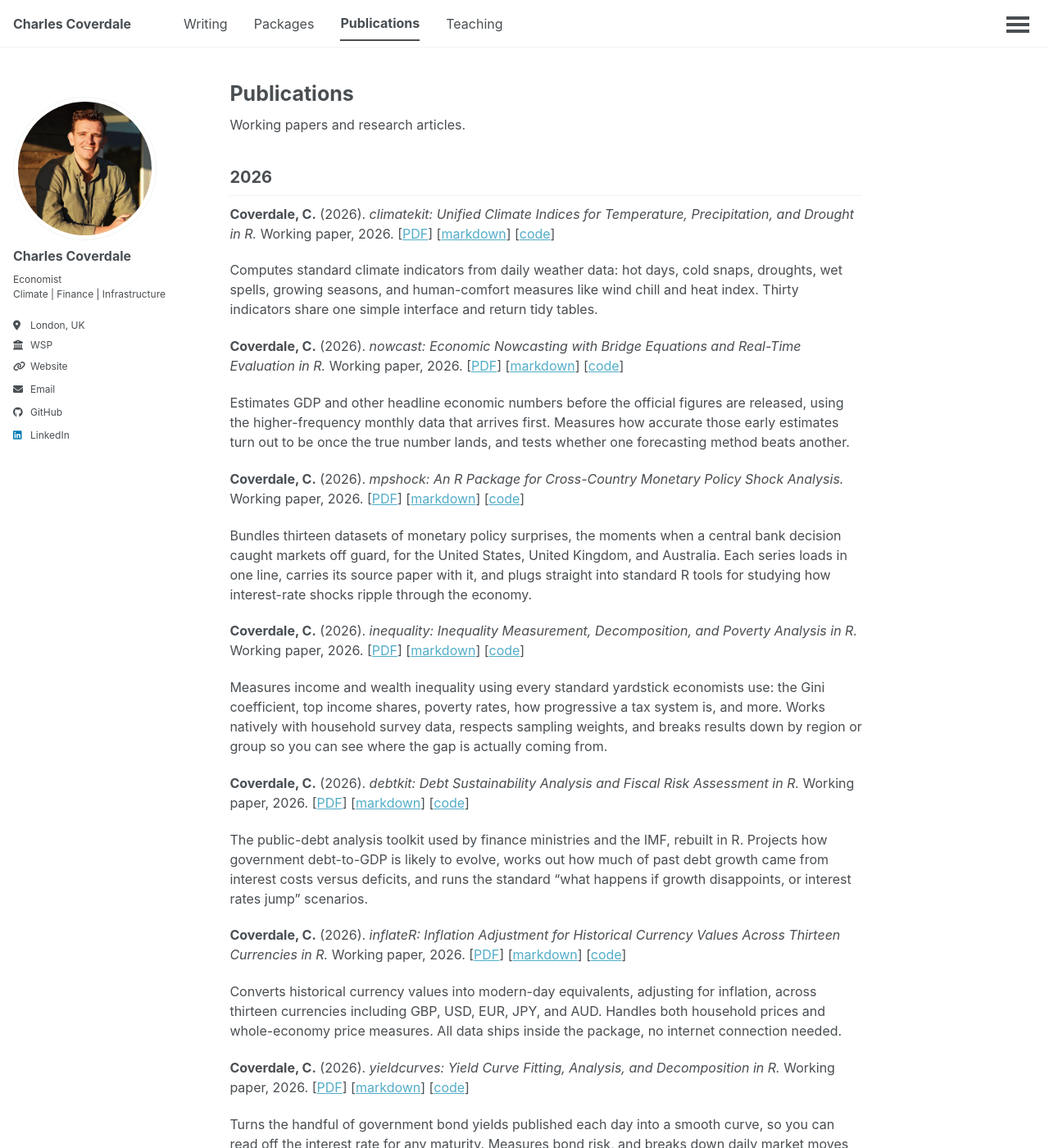
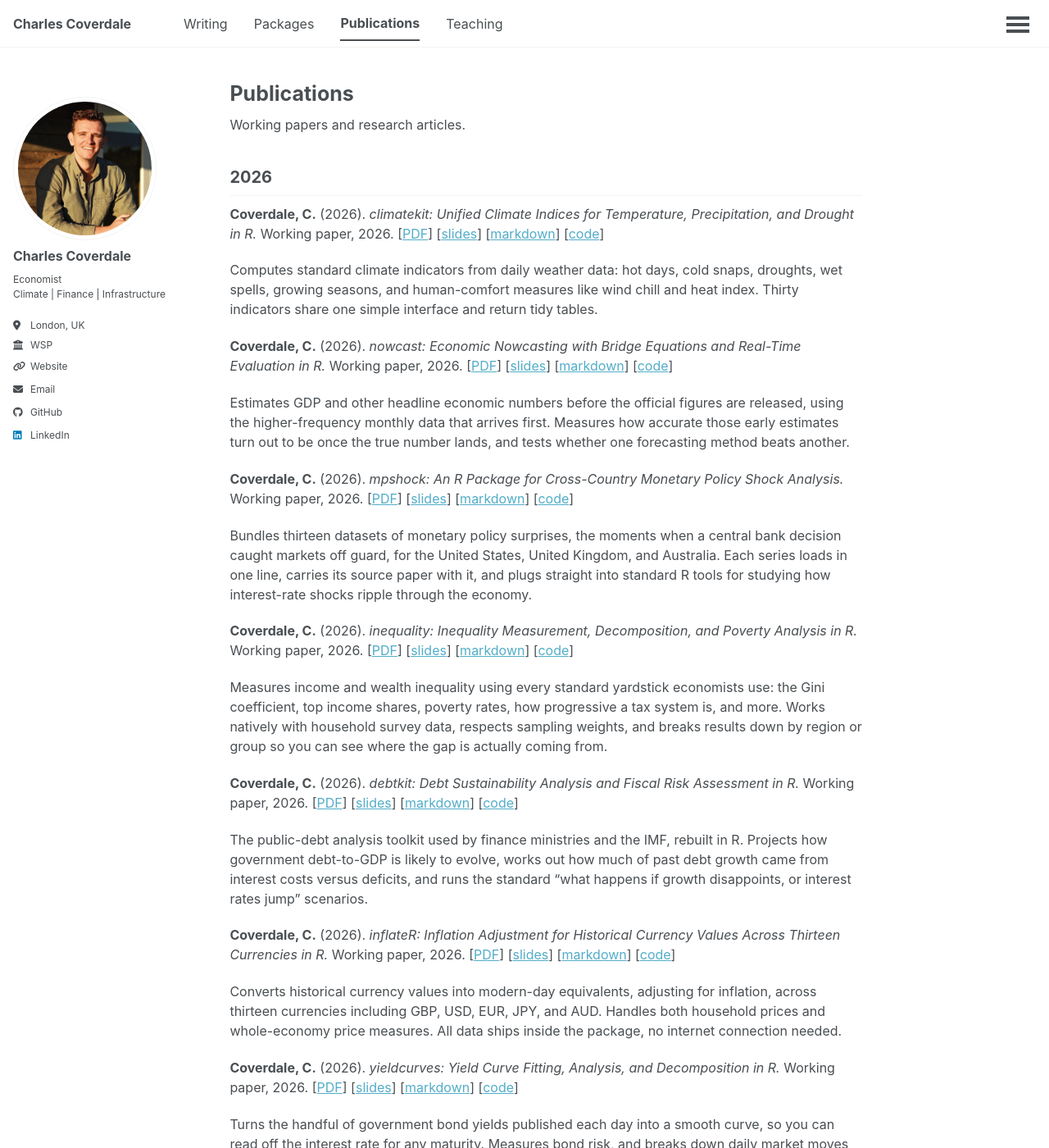
Before and after one commit to charlescoverdale/charlescoverdale.github.io, a Jekyll site: the page built from _pages/publications.md, in a window 1280 px wide and 1400 px high. Shown: the whole window at 82% size. Built offline with Jekyll 4.4.1, drawn with Linux system fonts in a browser that asks for light colours; a script that is not in the unit is left out.

Commit message:
Add 14-slide conference decks for all 2026 working papers
Each paper now has an accompanying presentation PDF alongside the
journal article. The decks target a 10-12 minute conference talk
(AEA, RES, EEA, UseR!) and follow a consistent 14-slide structure:
title, question, motivation, existing tools, contribution, breadth
gallery, formulas, architecture, usage, case setup, hero figure,
deep dive, limitations, contact with QR code to the paper.

Styled after the latextemplates.com Beamer Presentation: rounded
blue title block with drop shadow, solid blue footer with author,
short title, date, and slide number. Rendered via Quarto Beamer
with xelatex + unicode-math.

Each deck's final slide carries a QR code pointing to the paper
PDF at charlescoverdale.github.io/files/coverdale_<pkg>_2026.pdf,
verified by decoding with OpenCV.

```diff
--- a/_pages/publications.md
+++ b/_pages/publications.md
@@ -9,34 +9,34 @@ Working papers and research articles.
 
 ## 2026
 
-**Coverdale, C.** (2026). *climatekit: Unified Climate Indices for Temperature, Precipitation, and Drought in R.* Working paper, 2026. \[[PDF](/files/coverdale_climatekit_2026.pdf)\] \[[markdown](https://github.com/charlescoverdale/climatekit/blob/main/paper/rj_submit/climatekit.Rmd)\] \[[code](https://github.com/charlescoverdale/climatekit)\]
+**Coverdale, C.** (2026). *climatekit: Unified Climate Indices for Temperature, Precipitation, and Drought in R.* Working paper, 2026. \[[PDF](/files/coverdale_climatekit_2026.pdf)\] \[[slides](/files/coverdale_climatekit_slides_2026.pdf)\] \[[markdown](https://github.com/charlescoverdale/climatekit/blob/main/paper/rj_submit/climatekit.Rmd)\] \[[code](https://github.com/charlescoverdale/climatekit)\]
 
 Computes standard climate indicators from daily weather data: hot days, cold snaps, droughts, wet spells, growing seasons, and human-comfort measures like wind chill and heat index. Thirty indicators share one simple interface and return tidy tables.
 
-**Coverdale, C.** (2026). *nowcast: Economic Nowcasting with Bridge Equations and Real-Time Evaluation in R.* Working paper, 2026. \[[PDF](/files/coverdale_nowcast_2026.pdf)\] \[[markdown](https://github.com/charlescoverdale/nowcast/blob/main/paper/rj_submit/nowcast.Rmd)\] \[[code](https://github.com/charlescoverdale/nowcast)\]
+**Coverdale, C.** (2026). *nowcast: Economic Nowcasting with Bridge Equations and Real-Time Evaluation in R.* Working paper, 2026. \[[PDF](/files/coverdale_nowcast_2026.pdf)\] \[[slides](/files/coverdale_nowcast_slides_2026.pdf)\] \[[markdown](https://github.com/charlescoverdale/nowcast/blob/main/paper/rj_submit/nowcast.Rmd)\] \[[code](https://github.com/charlescoverdale/nowcast)\]
 
 Estimates GDP and other headline economic numbers before the official figures are released, using the higher-frequency monthly data that arrives first. Measures how accurate those early estimates turn out to be once the true number lands, and tests whether one forecasting method beats another.
 
-**Coverdale, C.** (2026). *mpshock: An R Package for Cross-Country Monetary Policy Shock Analysis.* Working paper, 2026. \[[PDF](/files/coverdale_mpshock_2026.pdf)\] \[[markdown](https://github.com/charlescoverdale/mpshock/blob/main/paper/rj_submit/mpshock.Rmd)\] \[[code](https://github.com/charlescoverdale/mpshock)\]
+**Coverdale, C.** (2026). *mpshock: An R Package for Cross-Country Monetary Policy Shock Analysis.* Working paper, 2026. \[[PDF](/files/coverdale_mpshock_2026.pdf)\] \[[slides](/files/coverdale_mpshock_slides_2026.pdf)\] \[[markdown](https://github.com/charlescoverdale/mpshock/blob/main/paper/rj_submit/mpshock.Rmd)\] \[[code](https://github.com/charlescoverdale/mpshock)\]
 
 Bundles thirteen datasets of monetary policy surprises, the moments when a central bank decision caught markets off guard, for the United States, United Kingdom, and Australia. Each series loads in one line, carries its source paper with it, and plugs straight into standard R tools for studying how interest-rate shocks ripple through the economy.
 
-**Coverdale, C.** (2026). *inequality: Inequality Measurement, Decomposition, and Poverty Analysis in R.* Working paper, 2026. \[[PDF](/files/coverdale_inequality_2026.pdf)\] \[[markdown](https://github.com/charlescoverdale/inequality/blob/main/paper/rj_submit/inequality.Rmd)\] \[[code](https://github.com/charlescoverdale/inequality)\]
+**Coverdale, C.** (2026). *inequality: Inequality Measurement, Decomposition, and Poverty Analysis in R.* Working paper, 2026. \[[PDF](/files/coverdale_inequality_2026.pdf)\] \[[slides](/files/coverdale_inequality_slides_2026.pdf)\] \[[markdown](https://github.com/charlescoverdale/inequality/blob/main/paper/rj_submit/inequality.Rmd)\] \[[code](https://github.com/charlescoverdale/inequality)\]
 
 Measures income and wealth inequality using every standard yardstick economists use: the Gini coefficient, top income shares, poverty rates, how progressive a tax system is, and more. Works natively with household survey data, respects sampling weights, and breaks results down by region or group so you can see where the gap is actually coming from.
 
-**Coverdale, C.** (2026). *debtkit: Debt Sustainability Analysis and Fiscal Risk Assessment in R.* Working paper, 2026. \[[PDF](/files/coverdale_debtkit_2026.pdf)\] \[[markdown](https://github.com/charlescoverdale/debtkit/blob/main/paper/rj_submit/debtkit.Rmd)\] \[[code](https://github.com/charlescoverdale/debtkit)\]
+**Coverdale, C.** (2026). *debtkit: Debt Sustainability Analysis and Fiscal Risk Assessment in R.* Working paper, 2026. \[[PDF](/files/coverdale_debtkit_2026.pdf)\] \[[slides](/files/coverdale_debtkit_slides_2026.pdf)\] \[[markdown](https://github.com/charlescoverdale/debtkit/blob/main/paper/rj_submit/debtkit.Rmd)\] \[[code](https://github.com/charlescoverdale/debtkit)\]
 
 The public-debt analysis toolkit used by finance ministries and the IMF, rebuilt in R. Projects how government debt-to-GDP is likely to evolve, works out how much of past debt growth came from interest costs versus deficits, and runs the standard "what happens if growth disappoints, or interest rates jump" scenarios.
 
-**Coverdale, C.** (2026). *inflateR: Inflation Adjustment for Historical Currency Values Across Thirteen Currencies in R.* Working paper, 2026. \[[PDF](/files/coverdale_inflateR_2026.pdf)\] \[[markdown](https://github.com/charlescoverdale/inflateR/blob/main/paper/rj_submit/inflateR.Rmd)\] \[[code](https://github.com/charlescoverdale/inflateR)\]
+**Coverdale, C.** (2026). *inflateR: Inflation Adjustment for Historical Currency Values Across Thirteen Currencies in R.* Working paper, 2026. \[[PDF](/files/coverdale_inflateR_2026.pdf)\] \[[slides](/files/coverdale_inflateR_slides_2026.pdf)\] \[[markdown](https://github.com/charlescoverdale/inflateR/blob/main/paper/rj_submit/inflateR.Rmd)\] \[[code](https://github.com/charlescoverdale/inflateR)\]
 
 Converts historical currency values into modern-day equivalents, adjusting for inflation, across thirteen currencies including GBP, USD, EUR, JPY, and AUD. Handles both household prices and whole-economy price measures. All data ships inside the package, no internet connection needed.
 
-**Coverdale, C.** (2026). *yieldcurves: Yield Curve Fitting, Analysis, and Decomposition in R.* Working paper, 2026. \[[PDF](/files/coverdale_yieldcurves_2026.pdf)\] \[[markdown](https://github.com/charlescoverdale/yieldcurves/blob/main/paper/rj_submit/yieldcurves.Rmd)\] \[[code](https://github.com/charlescoverdale/yieldcurves)\]
+**Coverdale, C.** (2026). *yieldcurves: Yield Curve Fitting, Analysis, and Decomposition in R.* Working paper, 2026. \[[PDF](/files/coverdale_yieldcurves_2026.pdf)\] \[[slides](/files/coverdale_yieldcurves_slides_2026.pdf)\] \[[markdown](https://github.com/charlescoverdale/yieldcurves/blob/main/paper/rj_submit/yieldcurves.Rmd)\] \[[code](https://github.com/charlescoverdale/yieldcurves)\]
 
 Turns the handful of government bond yields published each day into a smooth curve, so you can read off the interest rate for any maturity. Measures bond risk, and breaks down daily market moves into three simple drivers: an overall shift, a steepening or flattening, and a change in the bend of the curve.
 
-**Coverdale, C.** (2026). *predictset: Conformal Prediction and Uncertainty Quantification in R.* Working paper, 2026. \[[PDF](/files/coverdale_predictset_2026.pdf)\] \[[markdown](https://github.com/charlescoverdale/predictset/blob/main/paper/rj_submit/predictset.Rmd)\] \[[code](https://github.com/charlescoverdale/predictset)\]
+**Coverdale, C.** (2026). *predictset: Conformal Prediction and Uncertainty Quantification in R.* Working paper, 2026. \[[PDF](/files/coverdale_predictset_2026.pdf)\] \[[slides](/files/coverdale_predictset_slides_2026.pdf)\] \[[markdown](https://github.com/charlescoverdale/predictset/blob/main/paper/rj_submit/predictset.Rmd)\] \[[code](https://github.com/charlescoverdale/predictset)\]
 
 Puts a trustworthy uncertainty band around any prediction model. If the model predicts a number, you get a plausible range that is mathematically guaranteed to contain the true answer 90 per cent, or 95 per cent, of the time. If the model predicts a category, you get a short list of likely answers carrying the same guarantee. Works with any model, no matter how complex.
```
Also changed, not shown: 8 other files.
